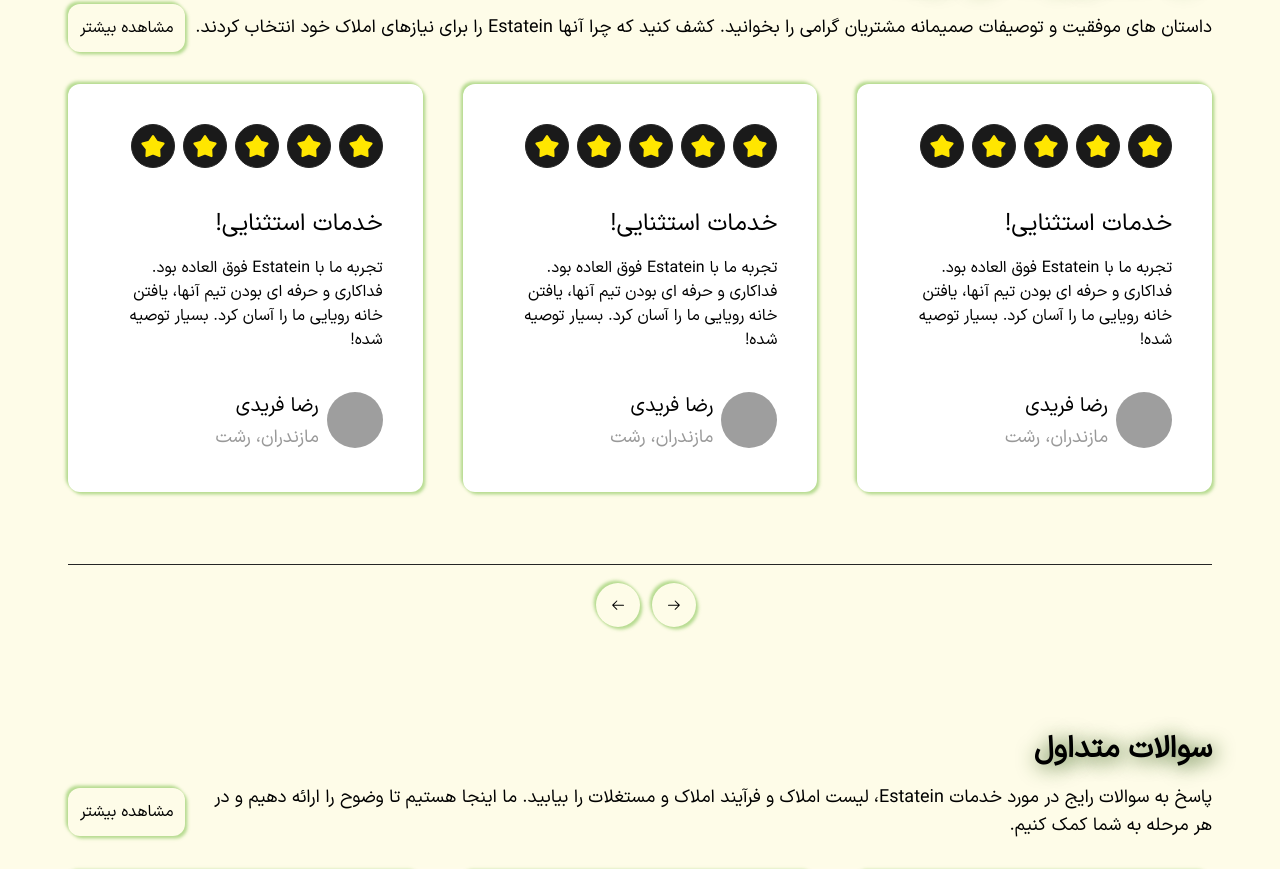
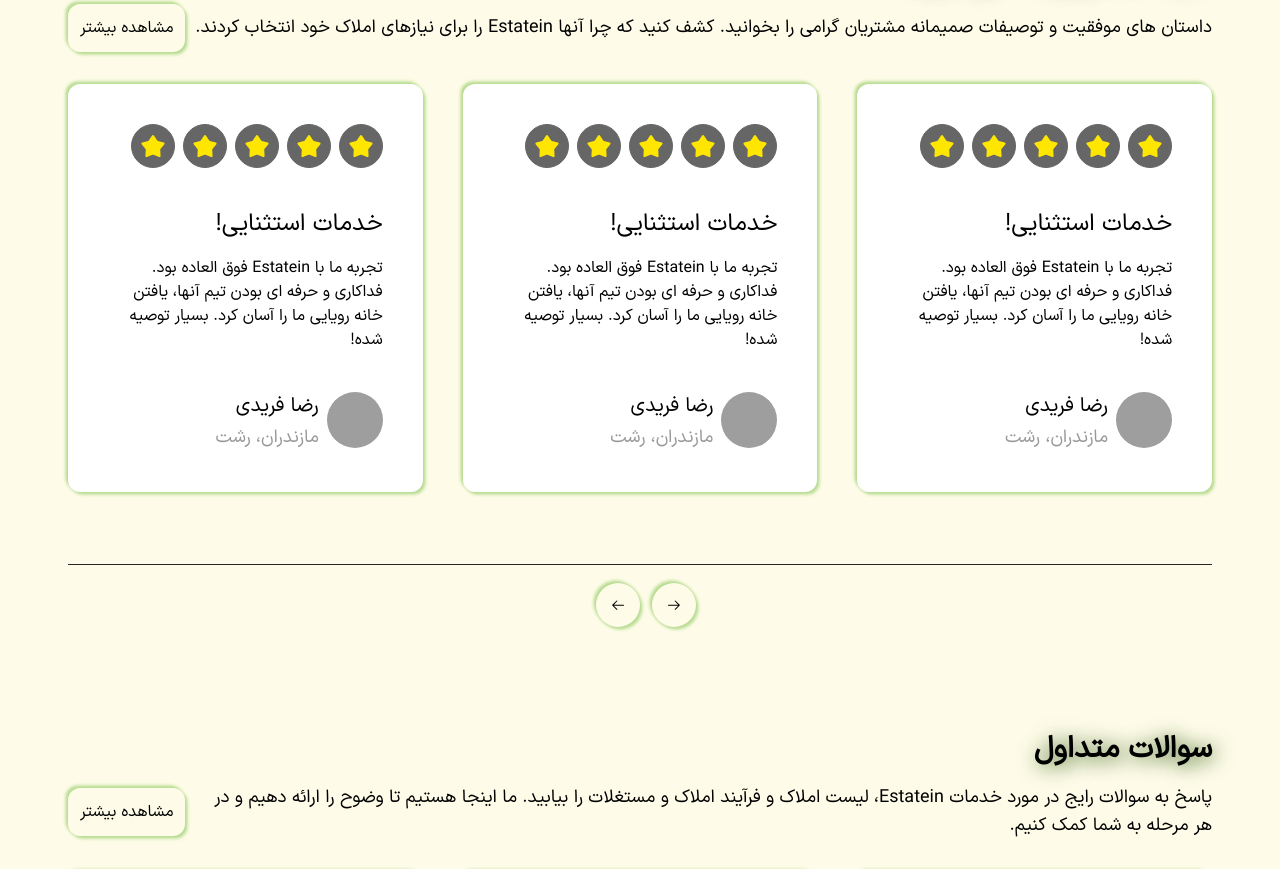
Before and after one commit to DevMousavi/Pro_Trade_Home, a React (Vite) app: page / in a window 1280 px wide. Shown: the part 840-1709 px from the top of the page. Built offline with nearby package versions, Linux system fonts and the light colour scheme; grey boxes are pictures that could not be loaded.

Commit message:
Change star  icon colors

```diff
--- a/src/Components/CartComment.jsx
+++ b/src/Components/CartComment.jsx
@@ -2,35 +2,35 @@
   return (
     <div className="flex flex-col gap-10 as:w-[98%] h-auto lg:w-[32%] rounded-xl p-10 hover:scale-105 primaryTransition  border-primary_green_light bg-white dark:bg-inherit boxShadowLight dark:boxShadowLight">
       <div className="flex gap-2">
-                <div className="flex justify-center items-center w-11 h-11 rounded-full border-[1px] border-gray_15 bg-gray_10 ">
+        <div className="flex justify-center items-center w-11 h-11 rounded-full border-[1px] border-gray_40 dark:border-gray_15 bg-gray_40 dark:bg-gray_10 ">
           <img
             src="./../src/assets/Star.svg"
             alt="Star.svg"
             className="w-6 h-6"
           />
         </div>
-                <div className="flex justify-center items-center w-11 h-11 rounded-full border-[1px] border-gray_15 bg-gray_10 ">
+        <div className="flex justify-center items-center w-11 h-11 rounded-full border-[1px] border-gray_40 dark:border-gray_15 bg-gray_40 dark:bg-gray_10 ">
           <img
             src="./../src/assets/Star.svg"
             alt="Star.svg"
             className="w-6 h-6"
           />
         </div>
-                <div className="flex justify-center items-center w-11 h-11 rounded-full border-[1px] border-gray_15 bg-gray_10">
+        <div className="flex justify-center items-center w-11 h-11 rounded-full border-[1px] border-gray_40 dark:border-gray_15 bg-gray_40 dark:bg-gray_10 ">
           <img
             src="./../src/assets/Star.svg"
             alt="Star.svg"
             className="w-6 h-6"
           />
         </div>
-                <div className="flex justify-center items-center w-11 h-11 rounded-full border-[1px] border-gray_15 bg-gray_10">
+        <div className="flex justify-center items-center w-11 h-11 rounded-full border-[1px] border-gray_40 dark:border-gray_15 bg-gray_40 dark:bg-gray_10 ">
           <img
             src="./../src/assets/Star.svg"
             alt="Star.svg"
             className="w-6 h-6"
           />
         </div>
-                <div className="flex justify-center items-center w-11 h-11 rounded-full border-[1px] border-gray_15 bg-gray_10">
+        <div className="flex justify-center items-center w-11 h-11 rounded-full border-[1px] border-gray_40 dark:border-gray_15 bg-gray_40 dark:bg-gray_10 ">
           <img
             src="./../src/assets/Star.svg"
             alt="Star.svg"
@@ -43,8 +43,8 @@
           خدمات استثنایی!
         </h3>
         <p className="dark:text-white">
-                    تجربه ما با Estatein فوق العاده بود. فداکاری و حرفه ای بودن
-                    تیم آنها، یافتن خانه رویایی ما را آسان کرد. بسیار توصیه شده!
+          تجربه ما با Estatein فوق العاده بود. فداکاری و حرفه ای بودن تیم آنها،
+          یافتن خانه رویایی ما را آسان کرد. بسیار توصیه شده!
         </p>
       </div>
       <div className="flex gap-2">
@@ -54,12 +54,8 @@
           className="as:w-14 h-14 rounded-full"
         />
         <div className="flex flex-col gap-1">
-                    <h3 className="text-xl font-normal dark:text-white">
-                        رضا فریدی
-                    </h3>
-                    <p className="text-lg font-normal text-gray_60">
-                        مازندران، رشت
-                    </p>
+          <h3 className="text-xl font-normal dark:text-white">رضا فریدی</h3>
+          <p className="text-lg font-normal text-gray_60">مازندران، رشت</p>
         </div>
       </div>
     </div>
```
Lines whose indentation alone changed are shown as unchanged.
